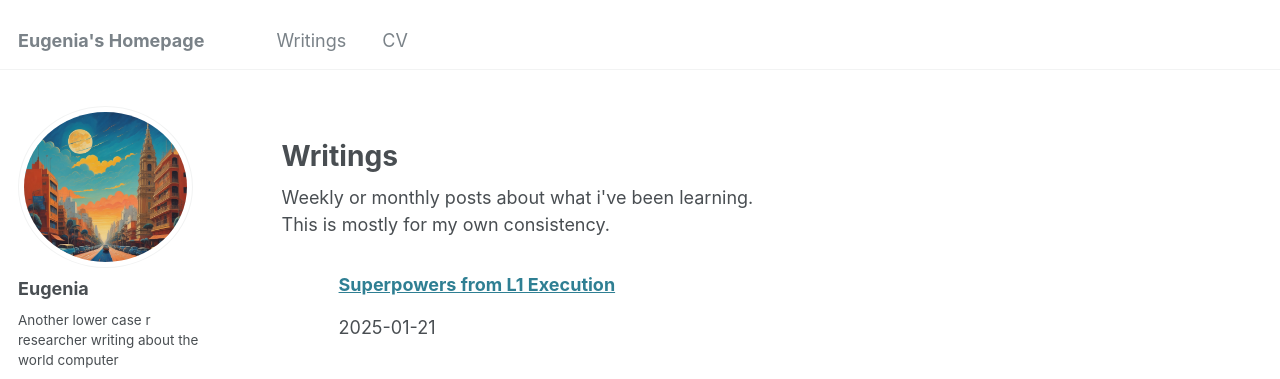
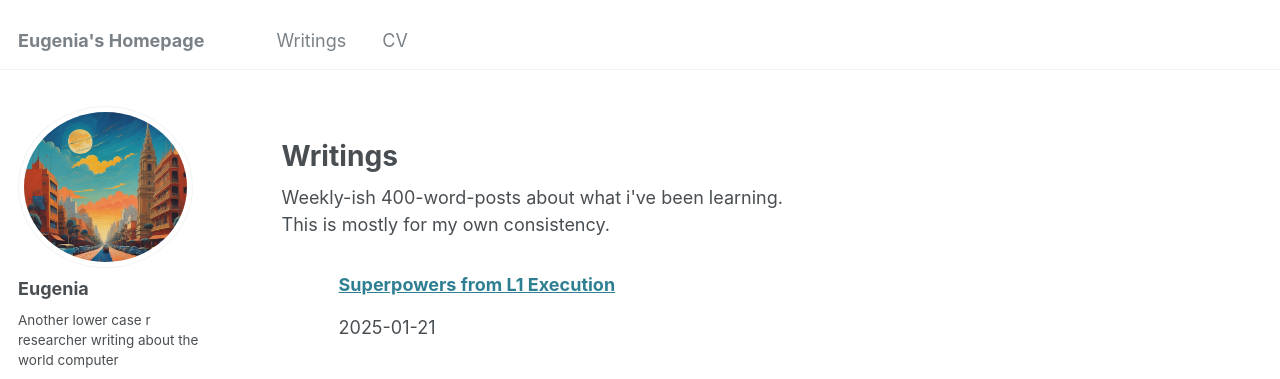
Before and after one commit to eugeniatel/eugeniatel.github.io, a Jekyll site: the page built from _pages/publications.html, in a window 1280 px wide and 972 px high. Shown: the top 379 px of the window. Built offline with Jekyll 4.4.1, drawn with Linux system fonts in a browser that asks for light colours.

Commit message:
Update publications.html

```diff
--- a/_pages/publications.html
+++ b/_pages/publications.html
@@ -7,7 +7,7 @@ author_profile: true
 
 {% include base_path %}
 
-Weekly or monthly posts about what i've been learning. <br>
+Weekly-ish 400-word-posts about what i've been learning. <br>
 This is mostly for my own consistency.
 
 {% for post in site.posts %}
```
